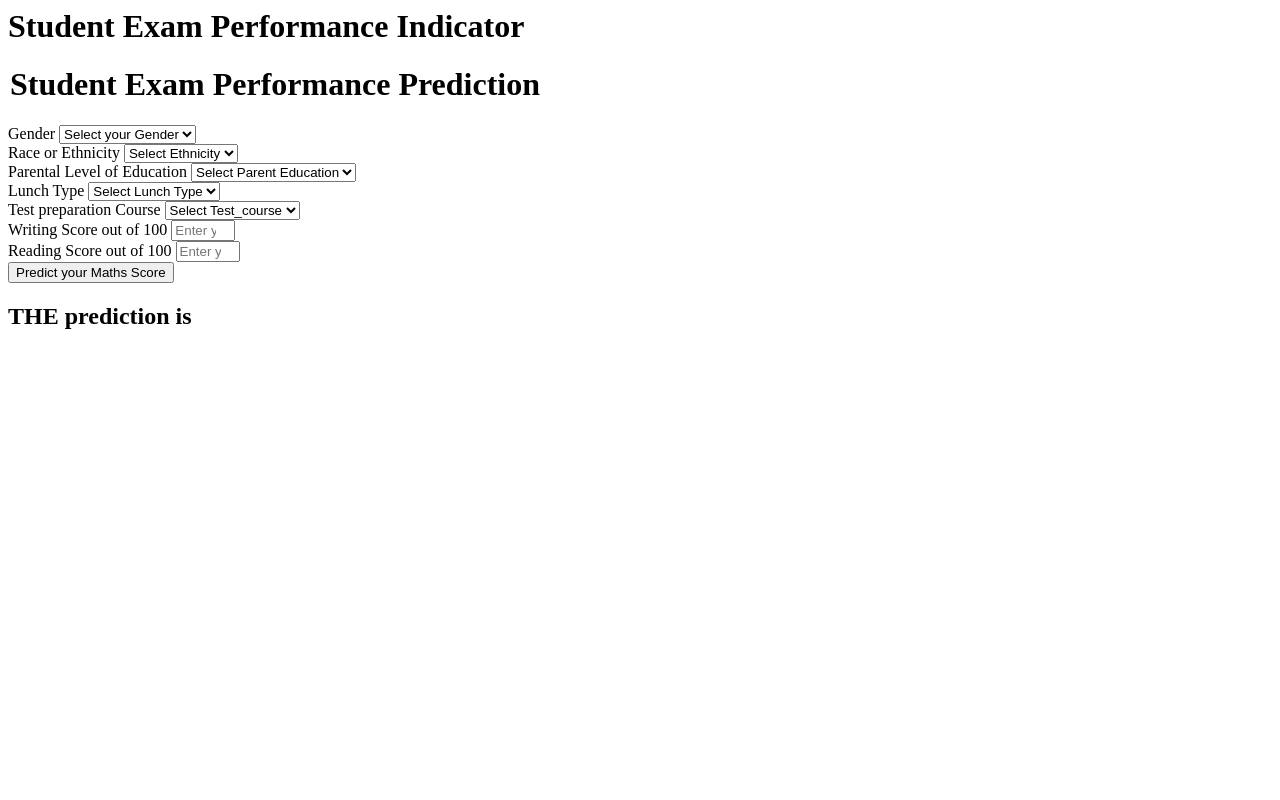
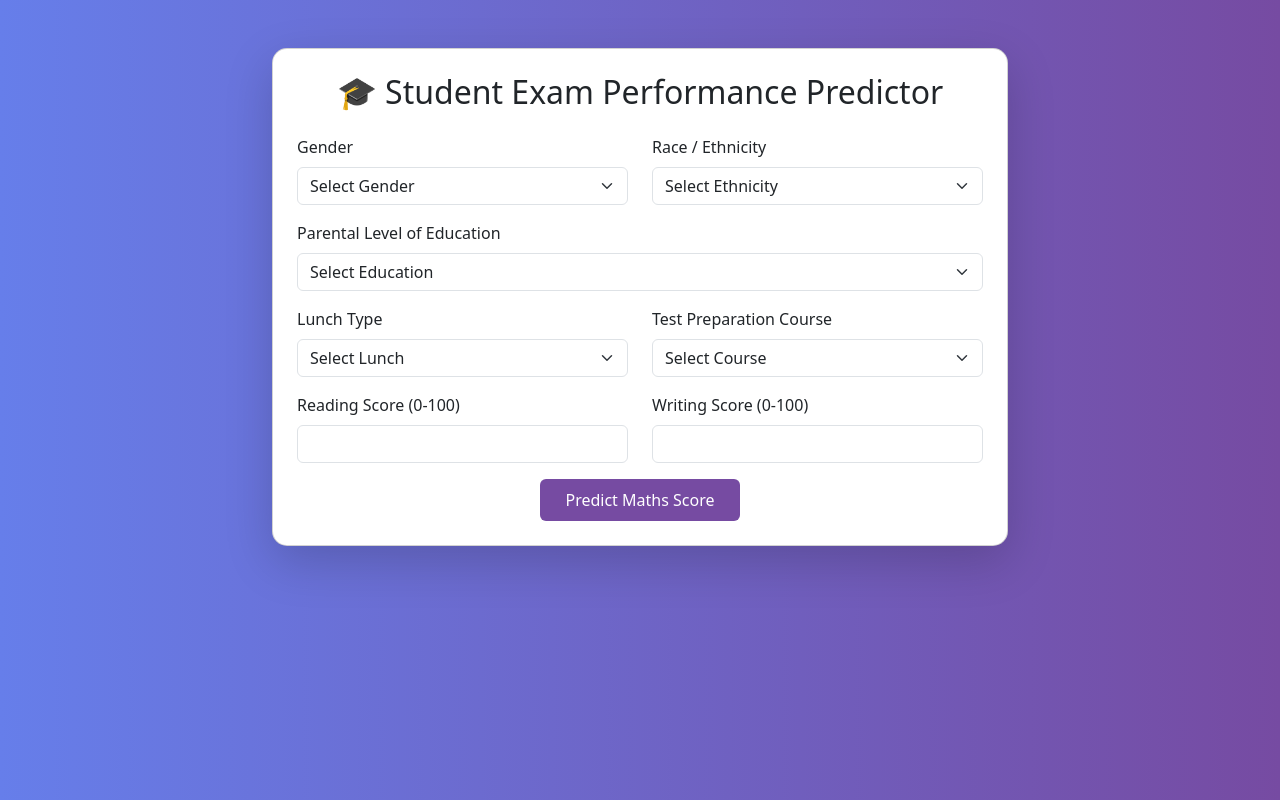
Before and after one commit to rakarsh456-create/MLprojects, a Flask app: page /predictdata in a window 1280 px wide. Run offline with Flask 3, Linux system fonts and the light colour scheme.

Commit message:
Project Completed

```diff
--- a/templates/home.html
+++ b/templates/home.html
@@ -1,112 +1,136 @@
-<html>
+<!DOCTYPE html>
+<html lang="en">
+<head>
+    <meta charset="UTF-8">
+    <title>Student Performance Predictor</title>
+
+    <!-- Bootstrap CDN -->
+    <link href="https://cdn.jsdelivr.net/npm/bootstrap@5.3.2/dist/css/bootstrap.min.css" rel="stylesheet">
+
+    <style>
+        body {
+            background: linear-gradient(to right, #667eea, #764ba2);
+            min-height: 100vh;
+        }
+
+        .card {
+            border-radius: 15px;
+        }
+
+        .btn-custom {
+            background-color: #764ba2;
+            color: white;
+        }
+
+        .btn-custom:hover {
+            background-color: #5a378c;
+        }
+
+        .prediction-box {
+            font-size: 20px;
+            font-weight: bold;
+            padding: 15px;
+            border-radius: 10px;
+        }
+    </style>
+</head>
 <body>
-    <div class="login">
-       <h1>Student Exam Performance Indicator</h1>
+
+<div class="container py-5">
+    <div class="row justify-content-center">
+        <div class="col-md-8">
+
+            <div class="card shadow-lg p-4">
+                <h2 class="text-center mb-4">🎓 Student Exam Performance Predictor</h2>
 
                 <form action="{{ url_for('predict_datapoint')}}" method="post">
-        <h1>
-            <legend>Student Exam Performance Prediction</legend>
-        </h1>
-        <div class="mb-3">
+
+                    <div class="row">
+                        <div class="col-md-6 mb-3">
                             <label class="form-label">Gender</label>
-            <select class="form-control" name="gender" placeholder="Enter you Gender" required>
-                <option class="placeholder" selected disabled value="">Select your Gender</option>
-                <option value="male">
-                    Male
-                </option>
-                <option value="female">
-                    Female
-                </option>
+                            <select class="form-select" name="gender" required>
+                                <option selected disabled value="">Select Gender</option>
+                                <option value="male">Male</option>
+                                <option value="female">Female</option>
                             </select>
                         </div>
-        <div class="mb-3">
-            <label class="form-label">Race or Ethnicity</label>
-            <select class="form-control" name="race_ethnicity" placeholder="Enter you ethnicity" required>
-                <option class="placeholder" selected disabled value="">Select Ethnicity</option>
-                <option value="group A">
-                    Group A
-                </option>
-                <option value="group B">
-                    Group B
-                </option>
-                <option value="group C">
-                    Group C
-                </option>
-                <option value="group D">
-                    Group D
-                </option>
-                <option value="group E">
-                    Group E
-                </option>
+
+                        <div class="col-md-6 mb-3">
+                            <label class="form-label">Race / Ethnicity</label>
+                            <select class="form-select" name="race_ethnicity" required>
+                                <option selected disabled value="">Select Ethnicity</option>
+                                <option value="group A">Group A</option>
+                                <option value="group B">Group B</option>
+                                <option value="group C">Group C</option>
+                                <option value="group D">Group D</option>
+                                <option value="group E">Group E</option>
                             </select>
                         </div>
+                    </div>
+
                     <div class="mb-3">
                         <label class="form-label">Parental Level of Education</label>
-            <select class="form-control" name="parental_level_of_education"
-                placeholder="Enter you Parent Education" required>
-                <option class="placeholder" selected disabled value="">Select Parent Education</option>
-                <option value="associate's degree">
-                    associate's degree
-                </option>
-                <option value="bachelor's degree">
-                    bachelor's degree
-                </option>
-                <option value="high school">
-                    high school
-                </option>
-                <option value="master's degree">
-                    master's degree
-                </option>
-                <option value="some college">
-                    some college
-                </option>
-                <option value="some high school">
-                    some high school
-                </option>
+                        <select class="form-select" name="parental_level_of_education" required>
+                            <option selected disabled value="">Select Education</option>
+                            <option value="associate's degree">Associate's Degree</option>
+                            <option value="bachelor's degree">Bachelor's Degree</option>
+                            <option value="high school">High School</option>
+                            <option value="master's degree">Master's Degree</option>
+                            <option value="some college">Some College</option>
+                            <option value="some high school">Some High School</option>
                         </select>
                     </div>
-        <div class="mb-3">
+
+                    <div class="row">
+                        <div class="col-md-6 mb-3">
                             <label class="form-label">Lunch Type</label>
-            <select class="form-control" name="lunch" placeholder="Enter you Lunch" required>
-                <option class="placeholder" selected disabled value="">Select Lunch Type</option>
-                <option value="free/reduced">
-                    free/reduced
-                </option>
-                <option value="standard">
-                    standard
-                </option>
+                            <select class="form-select" name="lunch" required>
+                                <option selected disabled value="">Select Lunch</option>
+                                <option value="free/reduced">Free / Reduced</option>
+                                <option value="standard">Standard</option>
                             </select>
                         </div>
-        <div class="mb-3">
-            <label class="form-label">Test preparation Course</label>
-            <select class="form-control" name="test_preparation_course" placeholder="Enter you Course"
-                required>
-                <option class="placeholder" selected disabled value="">Select Test_course</option>
-                <option value="none">
-                    None
-                </option>
-                <option value="completed">
-                    Completed
-                </option>
+
+                        <div class="col-md-6 mb-3">
+                            <label class="form-label">Test Preparation Course</label>
+                            <select class="form-select" name="test_preparation_course" required>
+                                <option selected disabled value="">Select Course</option>
+                                <option value="none">None</option>
+                                <option value="completed">Completed</option>
                             </select>
                         </div>
-        <div class="mb-3">
-            <label class="form-label">Writing Score out of 100</label>
-            <input class="form-control" type="number" name="reading_score"
-                placeholder="Enter your Reading score" min='0' max='100' />
                     </div>
-        <div class="mb-3">
-            <label class="form-label">Reading Score out of 100</label>
-            <input class="form-control" type="number" name="writing_score"
-                placeholder="Enter your Writing Score" min='0' max='100' />
+
+                    <div class="row">
+                        <div class="col-md-6 mb-3">
+                            <label class="form-label">Reading Score (0-100)</label>
+                            <input type="number" class="form-control" name="reading_score" min="0" max="100" required>
                         </div>
-        <div class="mb-3">
-            <input class="btn btn-primary" type="submit" value="Predict your Maths Score" required />
+
+                        <div class="col-md-6 mb-3">
+                            <label class="form-label">Writing Score (0-100)</label>
+                            <input type="number" class="form-control" name="writing_score" min="0" max="100" required>
                         </div>
+                    </div>
+
+                    <div class="text-center">
+                        <button type="submit" class="btn btn-custom px-4 py-2">
+                            Predict Maths Score
+                        </button>
+                    </div>
+
                 </form>
-    <h2>
-       THE  prediction is {{results}}
-    </h2>
-   <body>
+
+                {% if results %}
+                <div class="mt-4 text-center prediction-box bg-success text-white">
+                    📊 Predicted Maths Score: {{ results }}
+                </div>
+                {% endif %}
+
+            </div>
+        </div>
+    </div>
+</div>
+
+</body>
 </html>
-</html>
```
Also changed, not shown: templates/index.html (+47 -1 lines). Lines whose indentation alone changed are shown as unchanged.
